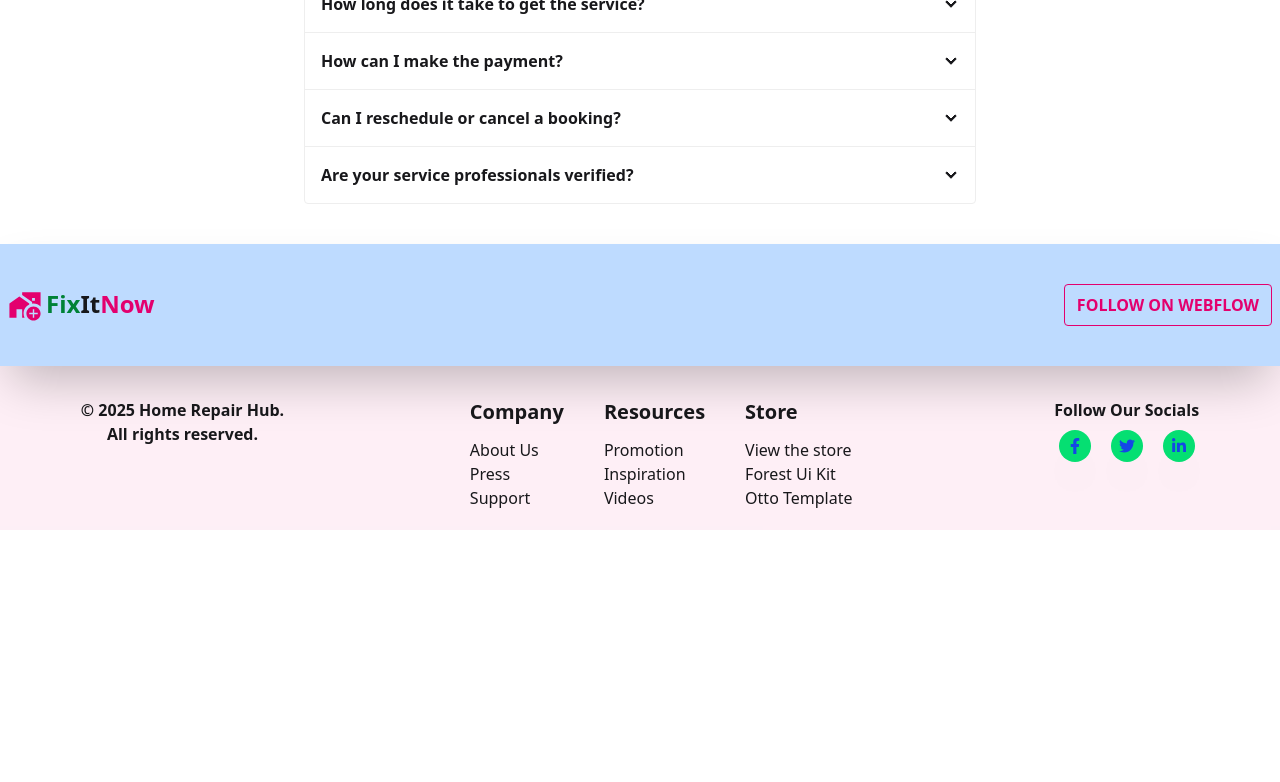
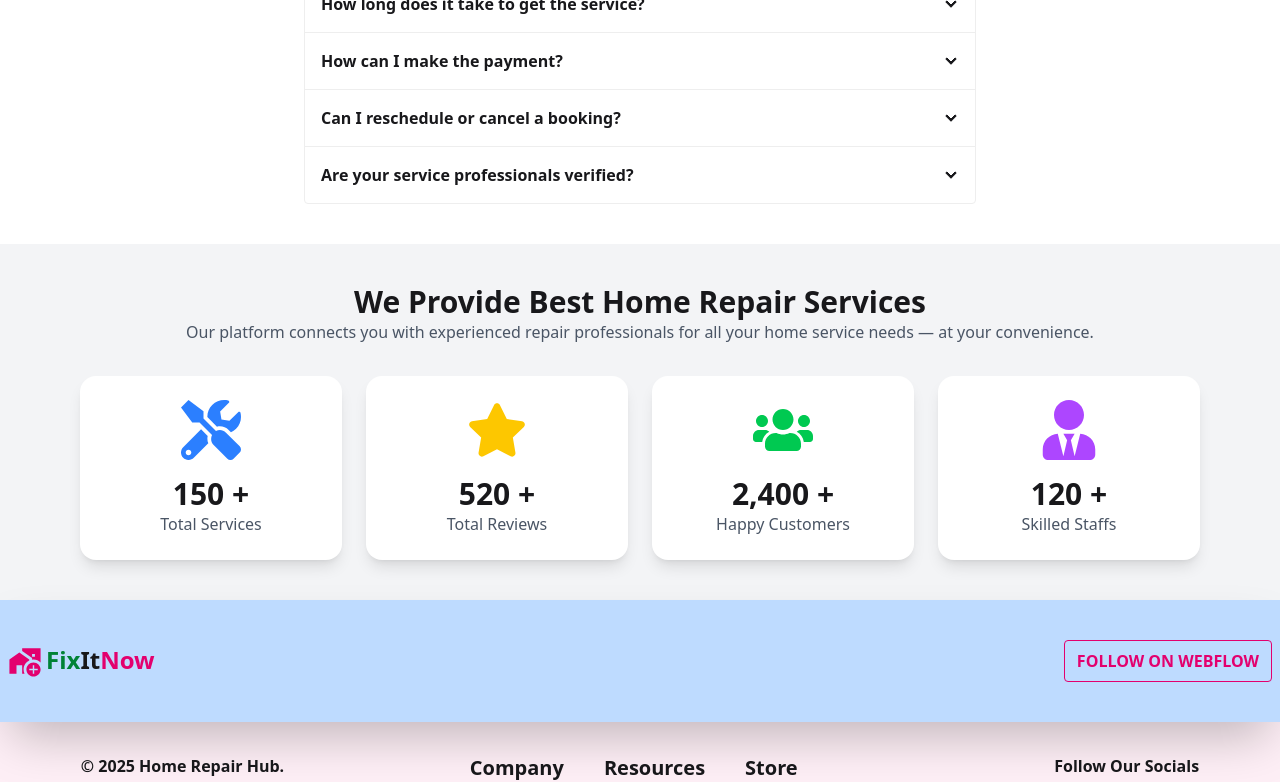
Before and after one commit to rifatalam240/home_services, a React (Vite) app: page / in a window 1280 px wide. Shown: the part 1761-2543 px from the top of the page. Before the commit the page ends 2291 px from the top, so only its background shows below. Built offline with nearby package versions, Linux system fonts and the light colour scheme; no server answers.

Commit message:
add statsSection

```diff
--- a/package.json
+++ b/package.json
@@ -17,8 +17,10 @@
     "lottie-react": "^2.4.1",
     "nodemon": "^3.1.10",
     "react": "^19.1.0",
+    "react-countup": "^6.5.3",
     "react-dom": "^19.1.0",
     "react-icons": "^5.5.0",
+    "react-intersection-observer": "^9.16.0",
     "react-router": "^7.6.2",
     "react-toastify": "^11.0.5",
     "sweetalert2": "^11.22.0",
--- /dev/null
+++ b/src/extrasection/StatsSection.jsx
@@ -0,0 +1,61 @@
+import { useInView } from "react-intersection-observer";
+import CountUp from "react-countup";
+import { FaTools, FaStar, FaUsers, FaUserTie } from "react-icons/fa";
+
+const stats = [
+  {
+    icon: <FaTools className="text-blue-500 text-6xl" />,
+    value: 150,
+    label: "Total Services",
+  },
+  {
+    icon: <FaStar className="text-yellow-400 text-6xl" />,
+    value: 520,
+    label: "Total Reviews",
+  },
+  {
+    icon: <FaUsers className="text-green-500 text-6xl" />,
+    value: 2400,
+    label: "Happy Customers",
+  },
+  {
+    icon: <FaUserTie className="text-purple-500 text-6xl" />,
+    value: 120,
+    label: "Skilled Staffs",
+  },
+];
+
+export default function StatsSection() {
+  const { ref, inView } = useInView({
+    triggerOnce: true, // একবারই animation হবে
+    threshold: 0.2,
+  });
+
+  return (
+    <div className="bg-gray-100 py-10">
+      <div className="text-center mb-8">
+        <h2 className="text-3xl font-bold">We Provide Best Home Repair Services</h2>
+        <p className="text-gray-600">
+          Our platform connects you with experienced repair professionals for all your home service needs — at your convenience.
+        </p>
+      </div>
+      <div
+        ref={ref}
+        className="grid grid-cols-1 sm:grid-cols-2 lg:grid-cols-4 gap-6 max-w-6xl mx-auto px-4"
+      >
+        {stats.map((stat, index) => (
+          <div
+            key={index}
+            className="bg-white rounded-2xl shadow-lg p-6 flex flex-col items-center"
+          >
+            {stat.icon}
+            <h3 className="text-3xl font-bold mt-4">
+              {inView ? <CountUp start={0} end={stat.value} duration={2} /> : 0} +
+            </h3>
+            <p className="text-gray-600">{stat.label}</p>
+          </div>
+        ))}
+      </div>
+    </div>
+  );
+}
--- a/src/pages/Home.jsx
+++ b/src/pages/Home.jsx
@@ -4,6 +4,7 @@ import Popularservice from "../dashboard/Popularservice";
 import WhyChooseUs from "../extrasection/WhyChooseUs";
 import HowItWorks from "../extrasection/HowItWorks";
 import FAQ from "../extrasection/FAQ";
+import StatsSection from "../extrasection/StatsSection";
 
 const Home = () => {
   return (
@@ -13,6 +14,7 @@ const Home = () => {
       <WhyChooseUs></WhyChooseUs>
       <HowItWorks></HowItWorks>
       <FAQ></FAQ>
+      <StatsSection></StatsSection>
     </div>
   );
 };
```
Also changed, not shown: 1 other file (tests, documents, lock files or other folders).
